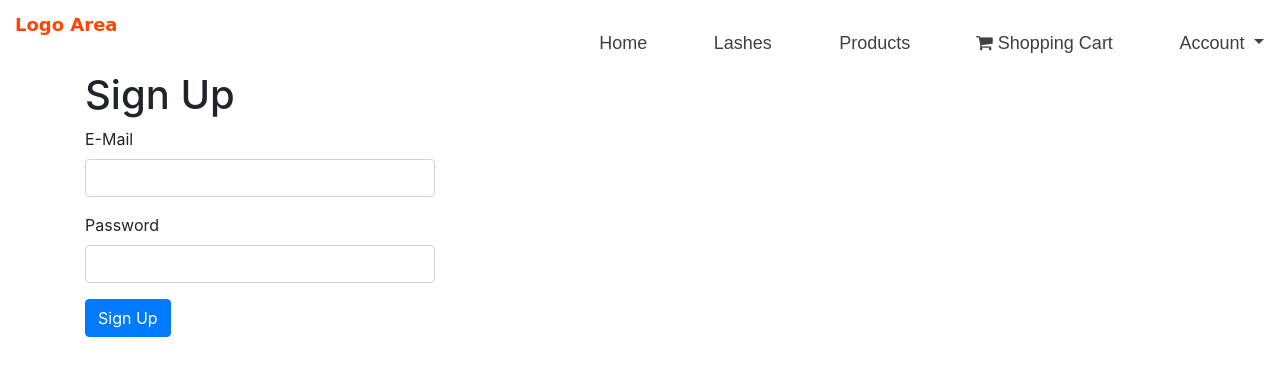
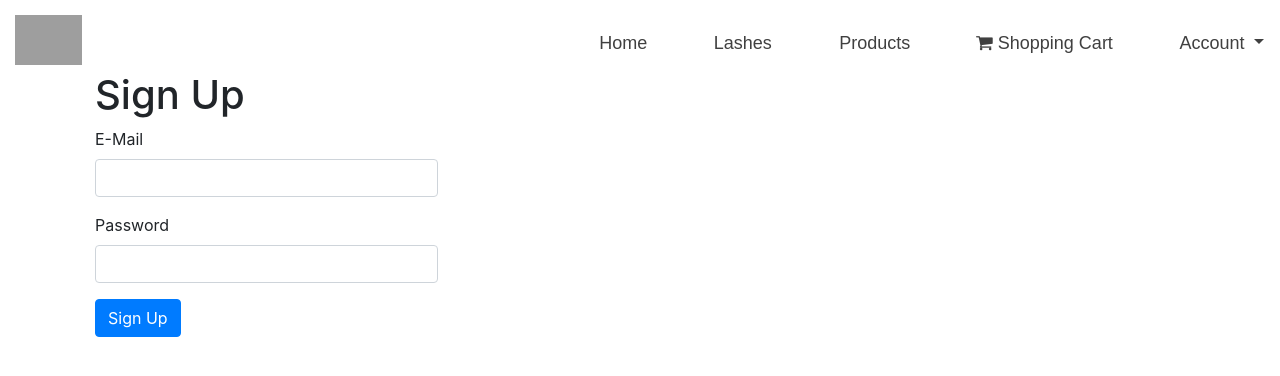
Before and after one commit to Bcalderon400/Skin-Lash, a Node server app: page /user/signup in a window 1280 px wide. Shown: the top 376 px of the page. Run offline with Node 20, Linux system fonts and the light colour scheme; some libraries are stand-ins or nearby versions; grey boxes are pictures that could not be loaded.

Commit message:
navbar styles a little differernt, cards got restyled

```diff
--- a/app.js
+++ b/app.js
@@ -43,6 +43,7 @@ app.use(passport.initialize());
 app.use(passport.session());
 app.use(express.static(path.join(__dirname, 'public')));
 
+
 app.use(function(req, res, next) {
     res.locals.login = req.isAuthenticated();
     res.locals.session = req.session;
--- a/public/stylesheets/style.css
+++ b/public/stylesheets/style.css
@@ -13,6 +13,10 @@ a.navbar-brand {
     color: orangered;
     font-family: cursive;
     font-weight: 700;
+}
+
+.navbar-brand:hover {
+    cursor: pointer;
 }
 
 nav.main-navigation {
@@ -69,15 +73,15 @@ a.nav-link {
 }
 
 .nav-list li:nth-child(1) {
-    animation-delay: .3s;
+    animation-delay: 0.3s;
 }
 
 .nav-list li:nth-child(2) {
-    animation-delay: .6s;
+    animation-delay: 0.6s;
 }
 
 .nav-list li:nth-child(3) {
-    animation-delay: .9s;
+    animation-delay: 0.9s;
 }
 
 .nav-list li:nth-child(4) {
@@ -93,21 +97,21 @@ a.nav-link {
 
 @keyframes fadeInUp {
     from {
-        transform: translate3d(0, 40px, 0)
+        transform: translate3d(0, 40px, 0);
     }
     to {
         transform: translate3d(0, 0, 0);
-        opacity: 1
+        opacity: 1;
     }
 }
 
 @-webkit-keyframes fadeInUp {
     from {
-        transform: translate3d(0, 40px, 0)
+        transform: translate3d(0, 40px, 0);
     }
     to {
         transform: translate3d(0, 0, 0);
-        opacity: 1
+        opacity: 1;
     }
 }
 
@@ -115,11 +119,11 @@ a.nav-link {
     animation-duration: 1s;
     animation-fill-mode: both;
     -webkit-animation-duration: 1s;
-    -webkit-animation-fill-mode: both
+    -webkit-animation-fill-mode: both;
 }
 
 .animatedFadeInUp {
-    opacity: 0
+    opacity: 0;
 }
 
 .fadeInUp {
--- /dev/null
+++ b/public/stylesheets/table.css
@@ -0,0 +1,48 @@
+* {
+    box-sizing: border-box;
+}
+
+
+/* Float four columns side by side */
+
+.column {
+    margin: 0 auto;
+    width: 25%;
+    padding: 0 10px;
+}
+
+
+/* Remove extra left and right margins, due to padding */
+
+.row {
+    margin: 0 -5px;
+}
+
+
+/* Clear floats after the columns */
+
+.row:after {
+    content: "";
+    display: table;
+    clear: both;
+}
+
+
+/* Responsive columns */
+
+@media screen and (max-width: 600px) {
+    .column {
+        width: 100%;
+        display: block;
+        margin-bottom: 20px;
+    }
+}
+
+
+/* Style the counter cards */
+
+.card {
+    box-shadow: 0 4px 8px 0 rgba(0, 0, 0, 0.2);
+    text-align: center;
+    background-color: #f1f1f1;
+}
--- a/views/layouts/layout.hbs
+++ b/views/layouts/layout.hbs
@@ -12,6 +12,7 @@
 
     {{!-- CUSTOM STYLE --}}
     <link rel='stylesheet' href='/stylesheets/style.css' />
+    <link rel="stylesheet" href="/stylesheets/table.css">
 
 </head>
 
--- a/views/partials/header.hbs
+++ b/views/partials/header.hbs
@@ -1,7 +1,9 @@
 <nav class="main-navigation">
 
     <div class="navbar-header animated fadeInUp">
-        <a class="navbar-brand" href="#">Logo Area</a>
+        <a class="navbar-brand" href="/views/shop/index.hbs"><img
+                src="https://www.sccpre.cat/mypng/full/112-1124499_eyes-eyelashes-brows-and-lashes-logo.png" alt="logo"
+                class="logo" style="height: 50px;"></a>
     </div>
 
     <ul class="nav-list">
```
Also changed, not shown: views/shop/index.hbs (+10 -14 lines), public/img/Band-Logo.webp (added), public/img/logo.jpg (added).
